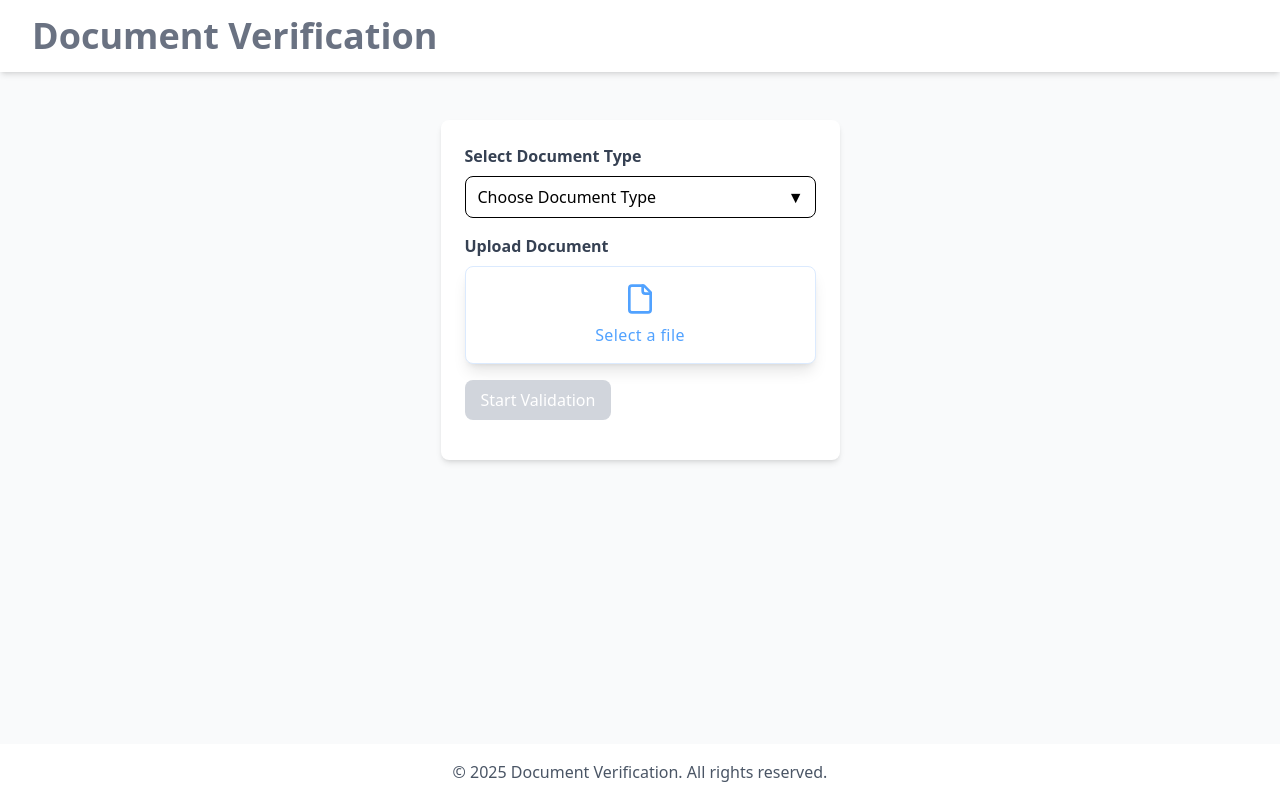
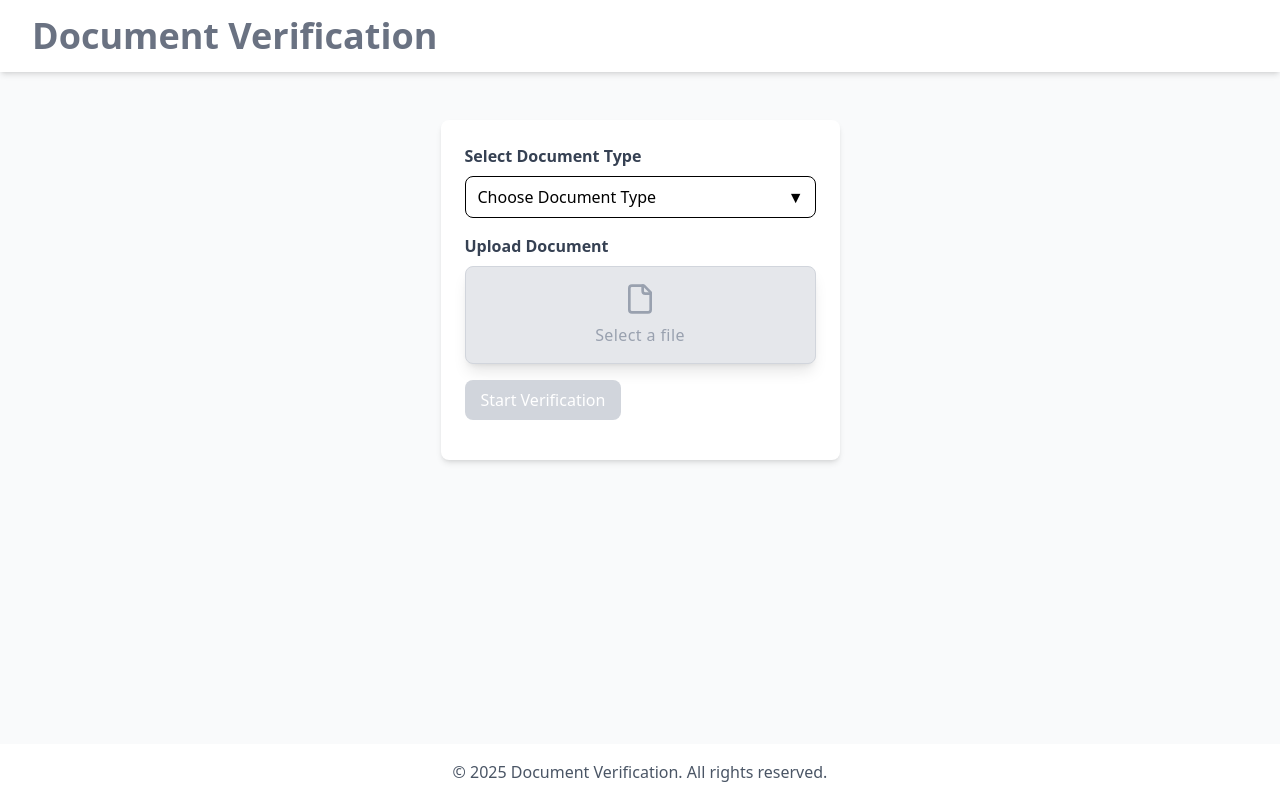
Before and after one commit to Hemiip/document-verification-app, a React (Vite) app: page / in a window 1280 px wide. Built offline with nearby package versions, Linux system fonts and the light colour scheme.

Commit message:
improve ui for handling ui state when upload document and validation

```diff
--- a/package.json
+++ b/package.json
@@ -12,6 +12,7 @@
   "dependencies": {
     "@tailwindcss/postcss": "^4.0.3",
     "@tailwindcss/vite": "^4.0.3",
+    "axios": "^1.9.0",
     "react": "^19.0.0",
     "react-dom": "^19.0.0",
     "react-select": "^5.10.0"
--- a/src/App.jsx
+++ b/src/App.jsx
@@ -1,4 +1,4 @@
-import React, { useState } from "react";
+import React, { useState, useEffect } from "react";
 import { File, CheckCircle, XCircle } from "lucide-react";
 import Footer from "./components/Footer";
 import Navbar from "./components/Navbar";
@@ -6,25 +6,45 @@ import ValidateDocument from "./components/ValidateDocument";
 
 const DOCUMENT_PARAMETERS = {
   UAT: [
-    { key: "objective", name: "Objective" },
+    { key: "cover", name: "Cover" },
+    { key: "tableOfContent", name: "Table of Content" },
+    { key: "introduction", name: "Introduction" },
+    { key: "scopeEvaluation", name: "Scope Evaluation" },
+    { key: "planTesting", name: "Plan Testing" },
+    { key: "rollbackTest", name: "Rollback Test" },
+    { key: "budgetDetail", name: "Budget Detail" },
+    { key: "resultOfTest", name: "Result of Test" },
+    { key: "userFeedbackAndSuggestion", name: "User Feedback and Suggestion" },
+    { key: "summaryOfTesting", name: "Summary of Testing" },
+    { key: "lessonLearned", name: "Lesson Learned" },
+  ],
+
+  BRD: [
+    { key: "cover", name: "Cover" },
+    { key: "tableOfContent", name: "Table of Content" },
+    { key: "introduction", name: "Introduction" },
+    { key: "background", name: "Background" },
+    { key: "functionalRequirement", name: "Functional Requirement" },
+    { key: "nonFunctionalRequirement", name: "Non Functional Requirement" },
+    { key: "serviceCharacteristics", name: "Service Characteristics" },
+    { key: "riskAssesment", name: "Risk Assesment" },
+    {
+      key: "rolesAndResponsibilitiesMatrix",
+      name: "Roles and Responsibilities Matrix",
+    },
+  ],
+
+  PVT: [
+    { key: "cover", name: "Cover" },
+    { key: "tableOfContent", name: "Table of Content" },
+    { key: "introduction", name: "Introduction" },
     { key: "scope", name: "Scope" },
-    { key: "testCases", name: "Test Cases" },
-    { key: "testResults", name: "Test Results" },
-    { key: "signOff", name: "Sign-off Section" },
-  ],
-  BRD: [
-    { key: "businessNeed", name: "Business Need" },
-    { key: "stakeholders", name: "Stakeholders" },
-    { key: "functionalRequirements", name: "Functional Requirements" },
-    { key: "nonFunctionalRequirements", name: "Non-Functional Requirements" },
-    { key: "constraintAssumptions", name: "Constraints & Assumptions" },
-  ],
-  SIT: [
-    { key: "integrationPoints", name: "Integration Points" },
-    { key: "testEnvironment", name: "Test Environment" },
-    { key: "testScenarios", name: "Test Scenarios" },
-    { key: "testData", name: "Test Data" },
-    { key: "defectTracking", name: "Defect Tracking" },
+    { key: "planPVT", name: "Plan PVT" },
+    { key: "pvtScenario", name: "PVT Scenario" },
+    { key: "performanceTest", name: "Performance Test" },
+    { key: "rollbackPlan", name: "Rollback Plan" },
+    { key: "pvtResult", name: "PVT Result" },
+    { key: "summary", name: "Summary" },
   ],
 };
 
@@ -33,8 +53,20 @@ function App() {
   const [file, setFile] = useState(null);
   const [validationResults, setValidationResults] = useState(null);
 
+  // Reset validation results when file changes
+  useEffect(() => {
+    setValidationResults(null); // Reset validation results when file changes
+  }, [file]); // This hook runs whenever `file` changes
+
+  // Reset file and validation results when documentType changes
+  useEffect(() => {
+    setFile(null); // Reset file when documentType changes
+    setValidationResults(null); // Reset validation results when documentType changes
+  }, [documentType]);
+
   const handleFileUpload = (event) => {
     const uploadedFile = event.target.files[0];
+    console.log("file yang di upload", uploadedFile.name);
     setFile(uploadedFile);
   };
 
@@ -69,8 +101,10 @@ function App() {
         handleFileUpload={handleFileUpload}
         performValidation={performValidation}
         validationResults={validationResults}
+        setValidationResults={setValidationResults}
         DOCUMENT_PARAMETERS={DOCUMENT_PARAMETERS}
       />
+
       <Footer />
     </div>
   );
--- a/src/components/ValidateDocument.jsx
+++ b/src/components/ValidateDocument.jsx
@@ -1,4 +1,4 @@
-import React from "react";
+import React, { useEffect } from "react";
 import { File, CheckCircle, XCircle } from "lucide-react";
 
 const ValidateDocument = ({
@@ -8,8 +8,15 @@ const ValidateDocument = ({
   handleFileUpload,
   performValidation,
   validationResults,
+  setValidationResults, // Assuming you have a setter for validationResults
   DOCUMENT_PARAMETERS,
 }) => {
+  // Reset validation results when documentType changes
+  useEffect(() => {
+    setValidationResults(null); // Or use [] if you want an empty array instead of null
+    // setFile(null);
+  }, [documentType, setValidationResults]);
+
   return (
     <main className="p-6 max-w-2xl mx-auto bg-white shadow-md rounded-lg my-12">
       <div className="mb-4">
@@ -25,7 +32,7 @@ const ValidateDocument = ({
             <option value="">Choose Document Type</option>
             <option value="UAT">User Acceptance Testing (UAT)</option>
             <option value="BRD">Business Requirement Document (BRD)</option>
-            <option value="SIT">System Integration Testing (SIT)</option>
+            <option value="PVT">Production Verification Test (PVT)</option>
           </select>
           <span className="absolute right-3 top-1/2 transform -translate-y-1/2 pointer-events-none">
             ▼
@@ -35,7 +42,7 @@ const ValidateDocument = ({
 
       {documentType && (
         <div className="mb-4 bg-gray-100 p-4 rounded-lg">
-          <h3 className="font-semibold mb-2">Validation Parameters:</h3>
+          <h3 className="font-semibold mb-2">Parameter of contents:</h3>
           <ul className="list-disc pl-5">
             {DOCUMENT_PARAMETERS[documentType].map((param) => (
               <li key={param.key} className="text-sm text-gray-700">
@@ -50,13 +57,33 @@ const ValidateDocument = ({
         <label className="block text-gray-700 font-bold mb-2">
           Upload Document
         </label>
-        <div className=" items-center justify-center w-full">
-          <label className="flex flex-col items-center px-6 py-4 bg-white text-blue-400 rounded-lg shadow-lg tracking-wide border border-blue-100 cursor-pointer hover:bg-blue-100">
-            <File className="w-8 h-8" />
-            <span className="mt-2 text-base leading-normal">
+        <div className="items-center justify-center w-full">
+          <label
+            className={`flex flex-col items-center px-6 py-4 rounded-lg shadow-lg tracking-wide border cursor-pointer ${
+              !documentType
+                ? "bg-gray-200 text-gray-400 border-gray-300" // Disable state (gray)
+                : "bg-white text-blue-400 border-blue-100 hover:bg-blue-100" // Active state
+            }`}
+          >
+            <File
+              className={`w-8 h-8 ${
+                !documentType ? "text-gray-400" : "text-blue-400" // Adjust icon color
+              }`}
+            />
+            <span
+              className={`mt-2 text-base leading-normal ${
+                !documentType ? "text-gray-400" : "text-blue-400" // Adjust text color
+              }`}
+            >
               {file ? file.name : "Select a file"}
             </span>
-            <input type="file" className="hidden" onChange={handleFileUpload} />
+            <input
+              type="file"
+              className="hidden"
+              accept=".pdf" // Optional: limit to PDF only
+              onChange={handleFileUpload}
+              disabled={!documentType} // Disable if documentType is empty
+            />
           </label>
         </div>
       </div>
@@ -67,7 +94,7 @@ const ValidateDocument = ({
           disabled={!documentType || !file}
           className="bg-blue-500 text-white px-4 py-2 rounded-lg hover:bg-blue-600 disabled:bg-gray-300"
         >
-          Start Validation
+          Start Verification
         </button>
         {file && (
           <button
@@ -111,7 +138,7 @@ const ValidateDocument = ({
                 : "bg-yellow-100 text-yellow-800"
             }`}
           >
-            Validation Complete:{" "}
+            Verification Complete:{" "}
             {validationResults.filter((r) => r.exists).length} of{" "}
             {validationResults.length} parameters found
           </div>
```
Also changed, not shown: 1 other file (tests, documents, lock files or other folders).
